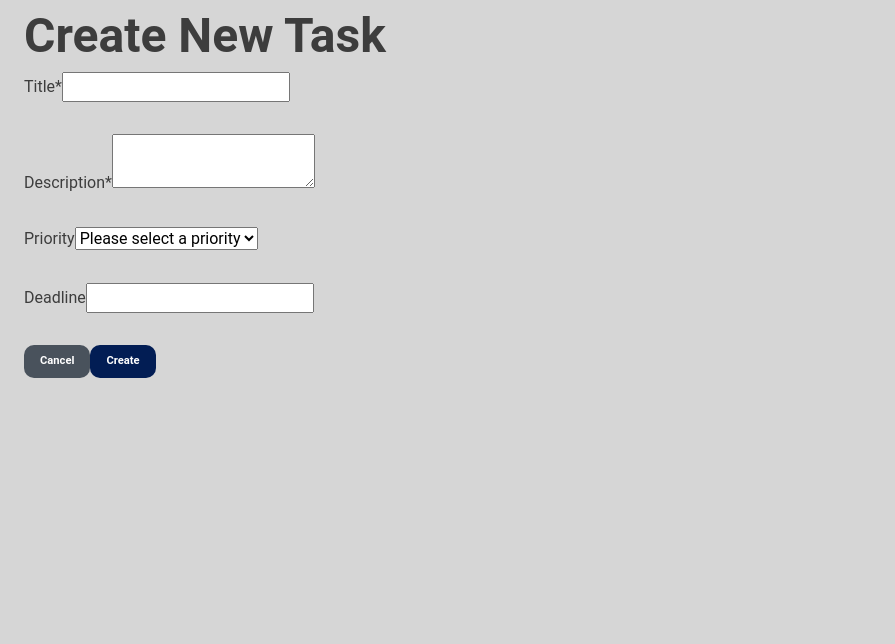
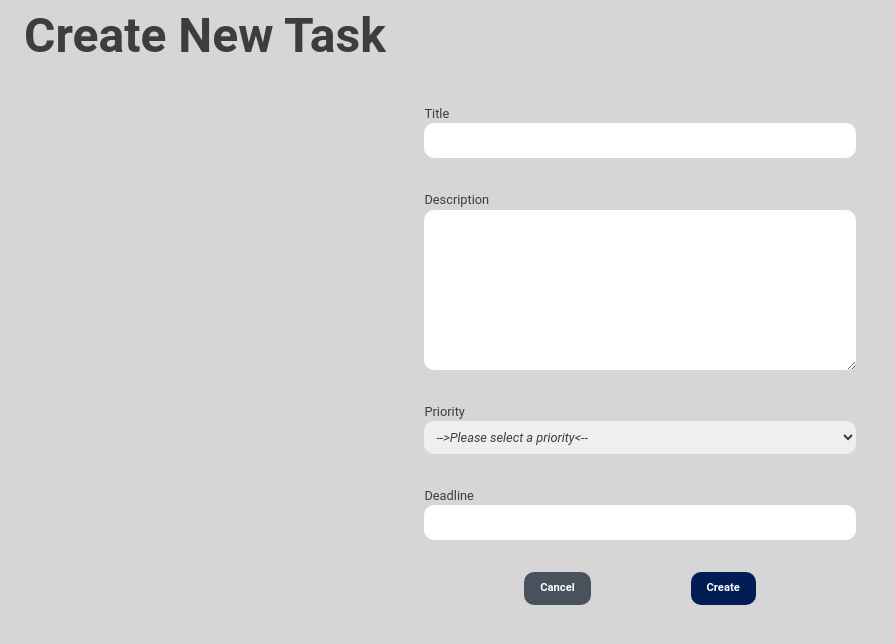
Before and after one commit to tdot123-1/todo_app, a React (Vite) app in the folder client/: page /tasks/create in a window 1280 px wide. Shown: the top 644 px of the page, without its empty margins (0-895 px from the left). Built offline with nearby package versions, Linux system fonts and the light colour scheme.

Commit message:
add styled form

```diff
--- a/client/src/components/button/Button.styles.ts
+++ b/client/src/components/button/Button.styles.ts
@@ -1,7 +1,7 @@
 import styled from "styled-components";
 
 export const StyledButton = styled.button<{
-  variant: "primary" | "secondary" | "danger" | "success";
+  $variant: "primary" | "secondary" | "danger" | "success";
 }>`
   padding: 0.5rem 1rem;
   font-size: 0.7rem;
@@ -10,7 +10,7 @@ export const StyledButton = styled.button<{
   border-radius: 10px;
   cursor: pointer;
   background-color: ${(props) => {
-    switch (props.variant) {
+    switch (props.$variant) {
       case "secondary":
         return props.theme.secondaryColor;
       case "danger":
@@ -27,3 +27,9 @@ export const StyledButton = styled.button<{
     opacity: 0.9;
   }
 `;
+
+export const ButtonContainer = styled.div`
+  display: flex;
+  justify-content: space-evenly;
+  margin-top: 1rem;
+`;
--- a/client/src/components/button/Button.tsx
+++ b/client/src/components/button/Button.tsx
@@ -11,10 +11,10 @@ export const Button = ({
   children,
   variant = "primary",
   onClick,
-  type
+  type = "button",
 }: ButtonProps) => {
   return (
-    <StyledButton type={type ? type : "button"} variant={variant} onClick={onClick}>
+    <StyledButton type={type} $variant={variant} onClick={onClick}>
       {children}
     </StyledButton>
   );
--- a/client/src/components/create-task/CreateForm.tsx
+++ b/client/src/components/create-task/CreateForm.tsx
@@ -1,5 +1,5 @@
 import { useNavigate } from "react-router-dom";
-import { Button } from "../button/Button";
+import TaskForm from "../form/TaskForm";
 
 const CreateForm = () => {
   const navigate = useNavigate();
@@ -16,7 +16,7 @@ const CreateForm = () => {
       deadline: rawTask.deadline ? rawTask.deadline : null,
     };
 
-    console.log("Task Submitted: ", task)
+    console.log("Task Submitted: ", task);
 
     try {
       const response = await fetch(
@@ -40,39 +40,9 @@ const CreateForm = () => {
   };
   return (
     <>
-      <form onSubmit={handleSubmit}>
-        <div style={{ marginBottom: "2rem" }}>
-          <label htmlFor="title">
-            Title<span>*</span>
-          </label>
-          <input name="title" id="title" type="text" required />
-        </div>
-        <div style={{ marginBottom: "2rem" }}>
-          <label htmlFor="description">
-            Description<span>*</span>
-          </label>
-          <textarea name="description" id="description" required />
-        </div>
-        <div style={{ marginBottom: "2rem" }}>
-          <label htmlFor="priority">Priority</label>
-          <select name="priority" id="priority">
-            <option value={""}>Please select a priority</option>
-            <option value={1}>Very High</option>
-            <option value={2}>High</option>
-            <option value={3}>Medium</option>
-            <option value={4}>Low</option>
-            <option value={5}>Very Low</option>
-          </select>
-        </div>
-        <div style={{ marginBottom: "2rem" }}>
-          <label>Deadline</label>
-          <input name="deadline" id="deadline" type="text" />
-        </div>
-        <div>
-          <Button variant="secondary">Cancel</Button>
-          <Button type="submit">Create</Button>
-        </div>
-      </form>
+      <div>
+        <TaskForm onSubmit={handleSubmit} />
+      </div>
     </>
   );
 };
--- /dev/null
+++ b/client/src/components/form/TaskForm.styles.ts
@@ -0,0 +1,70 @@
+import styled from "styled-components";
+
+export const Input = styled.input`
+  padding: 0.5rem;
+  border-radius: 10px;
+  font-style: italic;
+  font-size: 0.8rem;
+  color: ${(props) => props.theme.textColor};
+  border: none;
+  width: full;
+`;
+
+export const Label = styled.label`
+  font-size: 0.8rem;
+  color: ${(props) => props.theme.textColor};
+`;
+
+export const TextArea = styled.textarea`
+  padding: 0.5rem;
+  border-radius: 10px;
+  font-style: italic;
+  font-size: 0.8rem;
+  color: ${(props) => props.theme.textColor};
+  border: none;
+  min-height: 10rem;
+  width: full;
+`;
+
+export const InputContainer = styled.div`
+  margin-bottom: 2rem;
+  display: flex;
+  flex-direction: column;
+`;
+
+export const Select = styled.select`
+  padding: 0.5rem;
+  border-radius: 10px;
+  font-style: italic;
+  font-size: 0.8rem;
+  color: ${(props) => props.theme.textColor};
+  border: none;
+  width: full;
+`;
+
+export const SelectOption = styled.option`
+  padding: 0.5rem;
+  border-radius: 10px;
+  font-style: italic;
+  font-size: 0.8rem;
+  color: ${(props) => props.theme.textColor};
+  border: none;
+  width: full;
+`;
+
+export const FormWrapper = styled.div`
+  margin: 2rem auto;
+  width: full;
+
+  @media (min-width: 600px) {
+    width: 75%;
+  }
+
+  @media (min-width: 900px) {
+    width: 50%;
+  }
+
+  @media (min-width: 1200px) {
+    width: 35%;
+  }
+`;
--- /dev/null
+++ b/client/src/components/form/TaskForm.tsx
@@ -0,0 +1,74 @@
+import { Task } from "../../types";
+import { Button } from "../button/Button";
+import { ButtonContainer } from "../button/Button.styles";
+import {
+  FormWrapper,
+  Input,
+  InputContainer,
+  Label,
+  Select,
+  TextArea,
+} from "./TaskForm.styles";
+
+interface TaskFormProps {
+  onSubmit: (event: React.FormEvent<HTMLFormElement>) => void;
+  task?: Task;
+}
+
+const TaskForm = ({ onSubmit, task }: TaskFormProps) => {
+  return (
+    <FormWrapper>
+      <form onSubmit={onSubmit}>
+        <InputContainer>
+          <Label htmlFor="title">Title</Label>
+          <Input
+            name="title"
+            id="title"
+            type="text"
+            required
+            defaultValue={task ? task.title : ""}
+          />
+        </InputContainer>
+        <InputContainer>
+          <Label htmlFor="description">Description</Label>
+          <TextArea
+            name="description"
+            id="description"
+            required
+            defaultValue={task ? task.description : ""}
+          />
+        </InputContainer>
+        <InputContainer>
+          <Label htmlFor="priority">Priority</Label>
+          <Select
+            name="priority"
+            id="priority"
+            defaultValue={task ? task.priority : ""}
+          >
+            <option value={""}>--&gt;Please select a priority&lt;--</option>
+            <option value={1}>Very High</option>
+            <option value={2}>High</option>
+            <option value={3}>Medium</option>
+            <option value={4}>Low</option>
+            <option value={5}>Very Low</option>
+          </Select>
+        </InputContainer>
+        <InputContainer>
+          <Label htmlFor="deadline">Deadline</Label>
+          <Input
+            name="deadline"
+            id="deadline"
+            type="text"
+            defaultValue={task?.deadline ? task.deadline : ""}
+          />
+        </InputContainer>
+        <ButtonContainer>
+          <Button variant="secondary">Cancel</Button>
+          <Button type="submit">Create</Button>
+        </ButtonContainer>
+      </form>
+    </FormWrapper>
+  );
+};
+
+export default TaskForm;
--- a/client/src/components/task-details/TaskDetails.styles.ts
+++ b/client/src/components/task-details/TaskDetails.styles.ts
@@ -19,9 +19,3 @@ export const DetailsTextBox = styled.div`
   display: flex;
   justify-content: space-between;
 `;
-
-export const ButtonContainer = styled.div`
-  display: flex;
-  justify-content: space-evenly;
-  margin-top: 1rem;
-`;
--- a/client/src/styles.ts
+++ b/client/src/styles.ts
@@ -29,3 +29,6 @@ export const theme = {
   dangerColor: "#de1421",
   successColor: "#14de32"
 };
+
+
+// reused styles
```
Also changed, not shown: client/src/components/task-details/TaskDetailsComp.tsx (+2 -6 lines), 1 other file (tests, documents, lock files or other folders).
